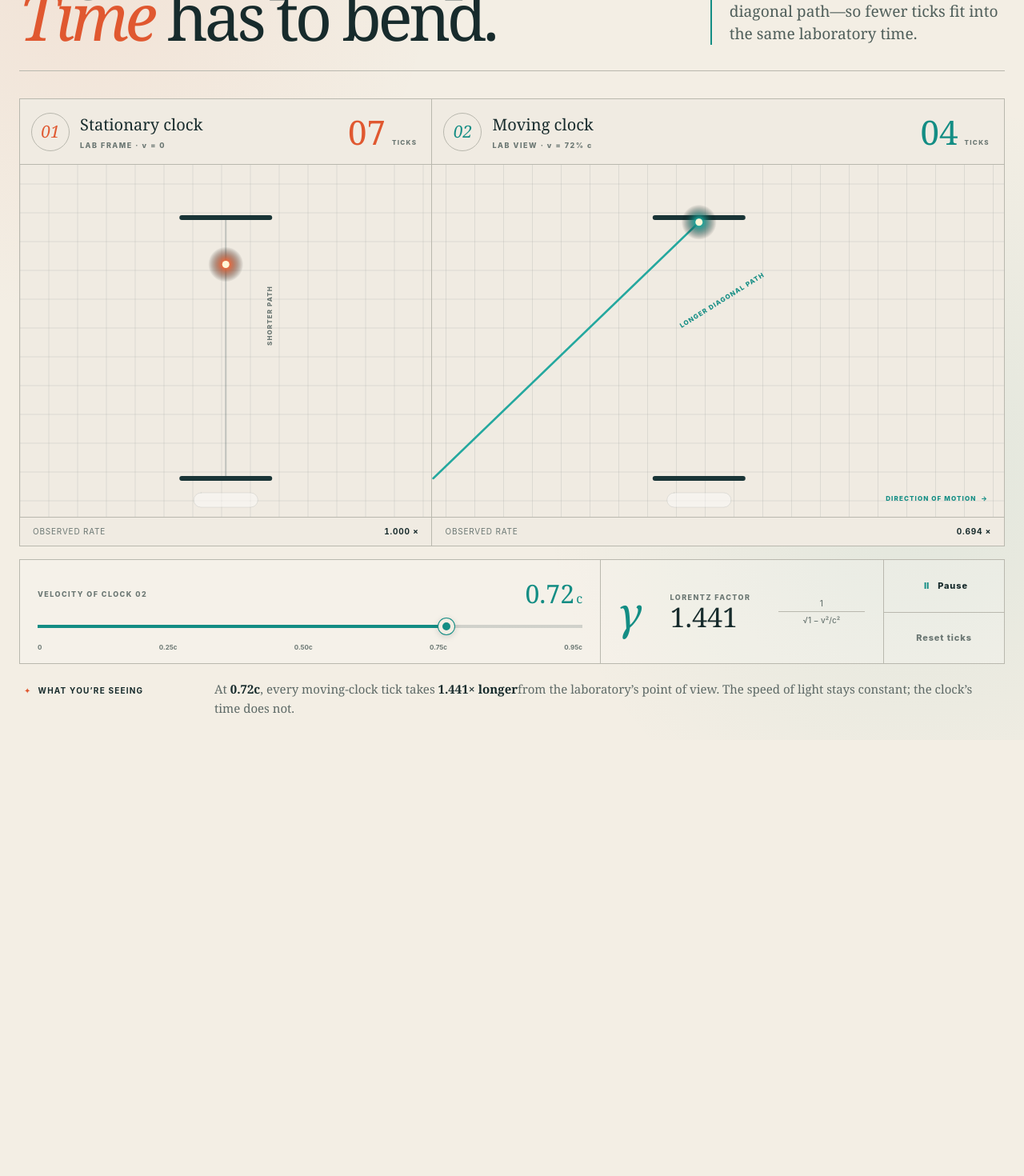
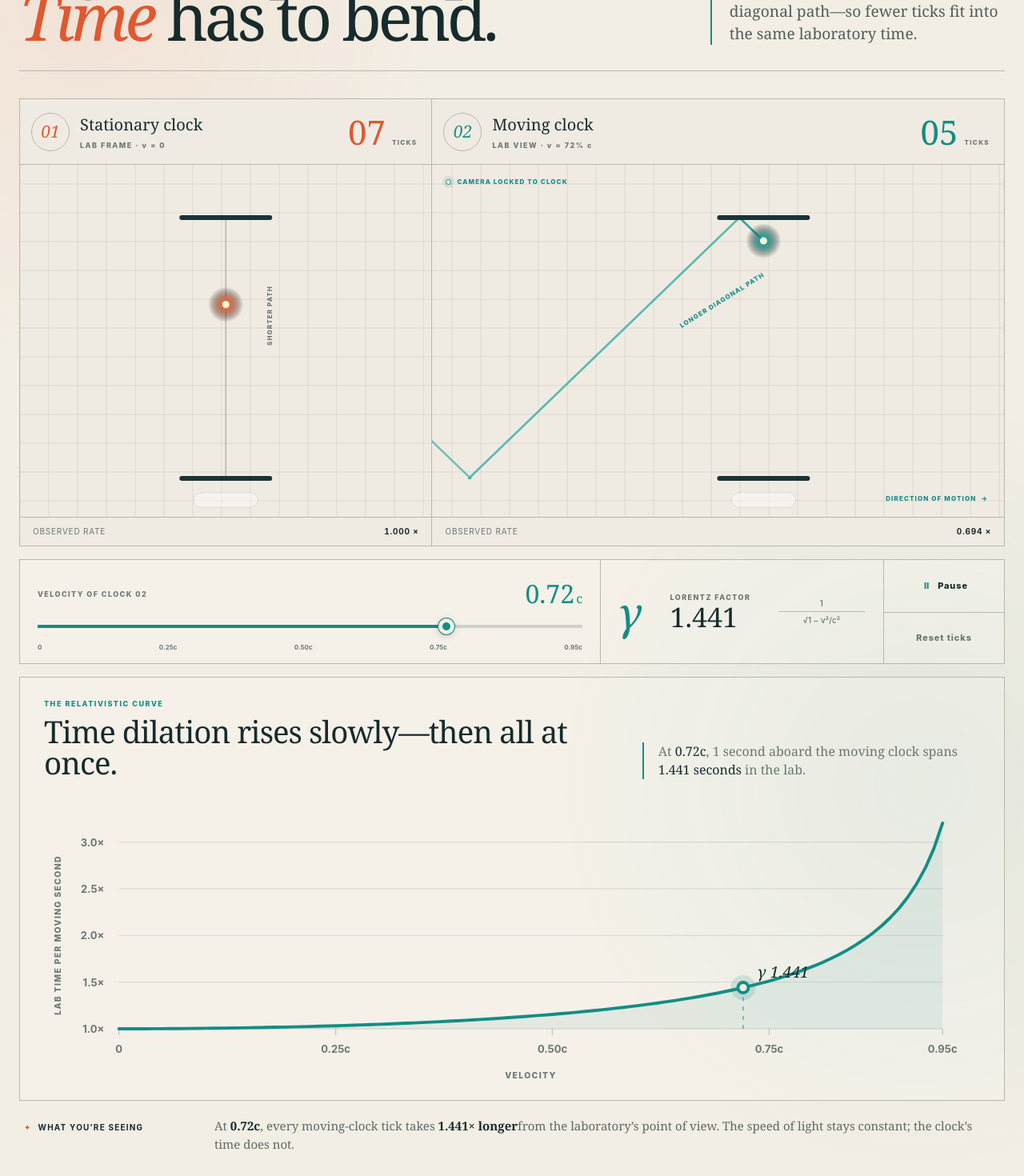
Before and after one commit to remotay/photon-clock, a Next.js app: page / in a window 1280 px wide. Shown: the part 158-1628 px from the top of the page at 80% size. Before the commit the page ends 1083 px from the top, so only its background shows below. Built offline with nearby package versions, Linux system fonts and the light colour scheme.

Commit message:
Improve moving clock and dilation chart

```diff
--- a/app/globals.css
+++ b/app/globals.css
@@ -153,6 +153,29 @@ h2 { margin: 0 0 4px; font-family: Georgia, "Times New Roman", serif; font-size:
 .angle-label { left: 42%; top: 37%; transform: rotate(-32deg); color: var(--moving); }
 .motion-arrow { right: 20px; bottom: 17px; color: var(--moving); }
 
+.camera-lock {
+  position: absolute;
+  top: 15px;
+  left: 17px;
+  display: flex;
+  align-items: center;
+  gap: 7px;
+  color: var(--moving);
+  font-size: 8px;
+  font-weight: 850;
+  letter-spacing: 0.14em;
+  pointer-events: none;
+}
+
+.camera-lock span {
+  width: 7px;
+  height: 7px;
+  border: 1px solid var(--moving);
+  border-radius: 50%;
+  background: var(--paper);
+  box-shadow: 0 0 0 4px rgba(19, 141, 132, 0.12);
+}
+
 .rate-line {
   display: flex;
   justify-content: space-between;
@@ -247,6 +270,118 @@ input[type="range"]:focus-visible { outline: 2px solid var(--moving); outline-of
 .actions .reset-button { border-top: 1px solid var(--line); color: var(--muted); }
 .button-icon { display: inline-block; min-width: 17px; margin-right: 5px; color: var(--moving); }
 
+.dilation-chart {
+  margin-top: 16px;
+  padding: 26px 30px 17px;
+  border: 1px solid var(--line);
+  background: rgba(255, 255, 255, 0.18);
+}
+
+.chart-heading {
+  display: grid;
+  grid-template-columns: minmax(0, 1.25fr) minmax(270px, 0.75fr);
+  gap: 44px;
+  align-items: end;
+  margin-bottom: 10px;
+}
+
+.chart-kicker {
+  margin: 0 0 8px;
+  color: var(--moving);
+  font-size: 9px;
+  font-weight: 850;
+  letter-spacing: 0.17em;
+}
+
+.chart-heading h2 {
+  max-width: 720px;
+  font-size: clamp(25px, 3vw, 42px);
+  line-height: 1.02;
+  letter-spacing: -0.025em;
+}
+
+.chart-summary {
+  margin: 0 0 3px;
+  padding-left: 18px;
+  border-left: 2px solid var(--moving);
+  color: var(--muted);
+  font-family: Georgia, "Times New Roman", serif;
+  font-size: 16px;
+  line-height: 1.45;
+}
+
+.chart-summary strong { color: var(--ink); font-weight: 400; }
+
+.gamma-chart {
+  display: block;
+  width: 100%;
+  height: auto;
+  overflow: visible;
+}
+
+.gamma-chart .chart-grid-line {
+  stroke: rgba(25, 52, 54, 0.11);
+  stroke-width: 1;
+}
+
+.gamma-chart .chart-tick {
+  stroke: var(--canvas-muted);
+  stroke-width: 1;
+}
+
+.gamma-chart .chart-axis-label {
+  fill: var(--muted);
+  font-family: Inter, ui-sans-serif, system-ui, sans-serif;
+  font-size: 10px;
+  font-weight: 700;
+}
+
+.gamma-chart .chart-axis-title {
+  fill: var(--muted);
+  font-family: Inter, ui-sans-serif, system-ui, sans-serif;
+  font-size: 8px;
+  font-weight: 800;
+  letter-spacing: 0.13em;
+}
+
+.gamma-chart .chart-area { fill: rgba(19, 141, 132, 0.08); }
+
+.gamma-chart .chart-curve {
+  fill: none;
+  stroke: var(--moving);
+  stroke-width: 3;
+  stroke-linecap: round;
+  stroke-linejoin: round;
+}
+
+.gamma-chart .chart-marker-line {
+  stroke: var(--moving);
+  stroke-width: 1;
+  stroke-dasharray: 4 5;
+  opacity: 0.72;
+  transition: x1 180ms ease, x2 180ms ease, y1 180ms ease;
+}
+
+.gamma-chart .chart-marker-halo {
+  fill: rgba(19, 141, 132, 0.17);
+  transition: cx 180ms ease, cy 180ms ease;
+}
+
+.gamma-chart .chart-marker {
+  fill: var(--paper);
+  stroke: var(--moving);
+  stroke-width: 3;
+  transition: cx 180ms ease, cy 180ms ease;
+}
+
+.gamma-chart .chart-marker-label {
+  fill: var(--ink);
+  font-family: Georgia, "Times New Roman", serif;
+  font-size: 15px;
+  font-style: italic;
+  transition: x 180ms ease, y 180ms ease;
+}
+
 footer {
   display: grid;
   grid-template-columns: 210px 1fr;
@@ -272,6 +407,8 @@ footer strong { color: var(--ink); }
   .gamma-display { min-width: 0; border: 0; border-top: 1px solid var(--line); border-bottom: 1px solid var(--line); }
   .actions { grid-template-columns: 1fr 1fr; grid-template-rows: 52px; }
   .actions .reset-button { border-top: 0; border-left: 1px solid var(--line); }
+  .chart-heading { grid-template-columns: 1fr; gap: 18px; }
+  .chart-summary { max-width: 590px; }
 }
 
 @media (max-width: 560px) {
@@ -290,6 +427,16 @@ footer strong { color: var(--ink); }
   .gamma-display strong { font-size: 30px; }
   .velocity-control { padding-inline: 16px; }
   .range-scale span:nth-child(2), .range-scale span:nth-child(4) { display: none; }
+  .dilation-chart { padding: 22px 13px 14px; }
+  .chart-heading h2 { font-size: 28px; }
+  .chart-summary { font-size: 14px; }
+  .gamma-chart .chart-axis-label { font-size: 26px; }
+  .gamma-chart .chart-axis-title { font-size: 21px; }
+  .gamma-chart .chart-marker-label { font-size: 34px; }
+  .gamma-chart .chart-curve { stroke-width: 5; }
+  .gamma-chart .chart-marker-line { stroke-width: 3; stroke-dasharray: 10 11; }
+  .gamma-chart .chart-marker-halo { r: 18px; }
+  .gamma-chart .chart-marker { r: 8px; stroke-width: 5; }
   footer { grid-template-columns: 1fr; gap: 8px; }
 }
 
--- a/app/page.tsx
+++ b/app/page.tsx
@@ -17,6 +17,78 @@ function photonY(phase: number, top: number, bottom: number) {
   return phase <= 0.5
     ? bottom - (phase / 0.5) * (bottom - top)
     : top + ((phase - 0.5) / 0.5) * (bottom - top);
+}
+
+function TimeDilationChart({ beta, gamma }: { beta: number; gamma: number }) {
+  const plot = { left: 72, right: 864, top: 28, bottom: 230 };
+  const maxGamma = 3.25;
+  const xFor = (velocity: number) =>
+    plot.left + (velocity / 0.95) * (plot.right - plot.left);
+  const yFor = (factor: number) =>
+    plot.bottom - ((factor - 1) / (maxGamma - 1)) * (plot.bottom - plot.top);
+  const samples = Array.from({ length: 96 }, (_, index) => {
+    const velocity = index / 100;
+    const factor = 1 / Math.sqrt(1 - velocity * velocity);
+    return `${xFor(velocity).toFixed(2)},${yFor(factor).toFixed(2)}`;
+  });
+  const curve = `M ${samples.join(" L ")}`;
+  const area = `${curve} L ${plot.right},${plot.bottom} L ${plot.left},${plot.bottom} Z`;
+  const markerX = xFor(beta);
+  const markerY = yFor(gamma);
+  const labelOnLeft = markerX > 725;
+
+  return (
+    <section className="dilation-chart" aria-labelledby="dilation-chart-title">
+      <div className="chart-heading">
+        <div>
+          <p className="chart-kicker">THE RELATIVISTIC CURVE</p>
+          <h2 id="dilation-chart-title">Time dilation rises slowly—then all at once.</h2>
+        </div>
+        <p className="chart-summary">
+          At <strong>{beta.toFixed(2)}c</strong>, 1 second aboard the moving clock spans
+          <strong> {gamma.toFixed(3)} seconds</strong> in the lab.
+        </p>
+      </div>
+      <svg
+        className="gamma-chart"
+        viewBox="0 0 900 285"
+        role="img"
+        aria-label={`Lorentz factor curve from zero to 0.95 times light speed. The selected velocity is ${beta.toFixed(2)}c with a Lorentz factor of ${gamma.toFixed(3)}.`}
+      >
+        <title>Lorentz factor by velocity</title>
+        <desc>The curve becomes sharply steeper as velocity approaches the speed of light.</desc>
+        {[1, 1.5, 2, 2.5, 3].map((factor) => (
+          <g key={factor}>
+            <line className="chart-grid-line" x1={plot.left} x2={plot.right} y1={yFor(factor)} y2={yFor(factor)} />
+            <text className="chart-axis-label" x={plot.left - 14} y={yFor(factor) + 4} textAnchor="end">{factor.toFixed(1)}×</text>
+          </g>
+        ))}
+        {[0, 0.25, 0.5, 0.75, 0.95].map((velocity) => (
+          <g key={velocity}>
+            <line className="chart-tick" x1={xFor(velocity)} x2={xFor(velocity)} y1={plot.bottom} y2={plot.bottom + 6} />
+            <text className="chart-axis-label" x={xFor(velocity)} y={plot.bottom + 23} textAnchor="middle">
+              {velocity === 0 ? "0" : `${velocity.toFixed(2)}c`}
+            </text>
+          </g>
+        ))}
+        <path className="chart-area" d={area} />
+        <path className="chart-curve" d={curve} />
+        <line className="chart-marker-line" x1={markerX} x2={markerX} y1={markerY} y2={plot.bottom} />
+        <circle className="chart-marker-halo" cx={markerX} cy={markerY} r="12" />
+        <circle className="chart-marker" cx={markerX} cy={markerY} r="5" />
+        <text
+          className="chart-marker-label"
+          x={markerX + (labelOnLeft ? -14 : 14)}
+          y={Math.max(markerY - 10, 22)}
+          textAnchor={labelOnLeft ? "end" : "start"}
+        >
+          γ {gamma.toFixed(3)}
+        </text>
+        <text className="chart-axis-title" x={(plot.left + plot.right) / 2} y="278" textAnchor="middle">VELOCITY</text>
+        <text className="chart-axis-title" transform="translate(16 140) rotate(-90)" textAnchor="middle">LAB TIME PER MOVING SECOND</text>
+      </svg>
+    </section>
+  );
 }
 
 export default function Home() {
@@ -49,7 +121,7 @@ export default function Home() {
       movingPhase: 0,
       stationaryTicks: 0,
       movingTicks: 0,
-      movingX: 86,
+      movingX: 0,
       movingSegments: [],
     };
     let animationFrame = 0;
@@ -190,9 +262,9 @@ export default function Home() {
       const { ctx, width, height, color } = setup;
       const top = 66;
       const bottom = height - 48;
-      const x = state.movingX;
-      const cameraOffset = -((state.movingX - 86) * 0.22);
-      drawGrid(ctx, width, height, color.grid, cameraOffset);
+      const x = width * 0.58;
+      const cameraX = state.movingX - x;
+      drawGrid(ctx, width, height, color.grid, -cameraX);
 
       ctx.save();
       ctx.beginPath();
@@ -206,8 +278,8 @@ export default function Home() {
       state.movingSegments.forEach((segment, index) => {
         ctx.globalAlpha = 0.16 + 0.54 * ((index + 1) / Math.max(1, state.movingSegments.length));
         ctx.beginPath();
-        ctx.moveTo(segment.x1, segment.y1);
-        ctx.lineTo(segment.x2, segment.y2);
+        ctx.moveTo(segment.x1 - cameraX, segment.y1);
+        ctx.lineTo(segment.x2 - cameraX, segment.y2);
         ctx.stroke();
       });
       const currentY = photonY(state.movingPhase, top, bottom);
@@ -217,10 +289,10 @@ export default function Home() {
         : (state.movingPhase - 0.5) / 0.5;
       const legDuration = BASE_TICK_SECONDS * (1 / Math.sqrt(1 - betaRef.current ** 2));
       const cPixelsPerSecond = (bottom - top) / BASE_TICK_SECONDS;
-      const currentStartX = x - betaRef.current * cPixelsPerSecond * phaseInLeg * legDuration;
+      const currentStartWorldX = state.movingX - betaRef.current * cPixelsPerSecond * phaseInLeg * legDuration;
       ctx.globalAlpha = 0.95;
       ctx.beginPath();
-      ctx.moveTo(currentStartX, previousY);
+      ctx.moveTo(currentStartWorldX - cameraX, previousY);
       ctx.lineTo(x, currentY);
       ctx.stroke();
       ctx.restore();
@@ -251,7 +323,7 @@ export default function Home() {
         state.movingPhase = 0;
         state.stationaryTicks = 0;
         state.movingTicks = 0;
-        state.movingX = 86;
+        state.movingX = 0;
         state.movingSegments = [];
         lastReset = resetRef.current;
       }
@@ -287,14 +359,8 @@ export default function Home() {
             x2: state.movingX,
             y2: bounceY,
           });
-          state.movingSegments = state.movingSegments.slice(-7);
+          state.movingSegments = state.movingSegments.slice(-12);
           state.movingTicks += 1;
-        }
-
-        const movingWidth = canvases[1]!.getBoundingClientRect().width;
-        if (state.movingX > movingWidth + 80) {
-          state.movingX = 78;
-          state.movingSegments = [];
         }
       }
 
@@ -388,8 +454,9 @@ export default function Home() {
             <canvas
               ref={movingCanvas}
               className="clock-canvas"
-              aria-label="A moving photon clock where light traces a longer diagonal path between mirrors"
+              aria-label="A tracking-camera view of a moving photon clock where light traces a longer diagonal path between mirrors"
             />
+            <span className="camera-lock"><span /> CAMERA LOCKED TO CLOCK</span>
             <span className="path-label angle-label">longer diagonal path</span>
             <span className="motion-arrow">DIRECTION OF MOTION&nbsp;&nbsp;→</span>
           </div>
@@ -442,6 +509,8 @@ export default function Home() {
         </div>
       </section>
 
+      <TimeDilationChart beta={beta} gamma={gamma} />
+
       <footer>
         <p><span className="footer-mark">✦</span><strong>What you’re seeing</strong></p>
         <p>
```
Also changed, not shown: 1 other file (tests, documents, lock files or other folders).
